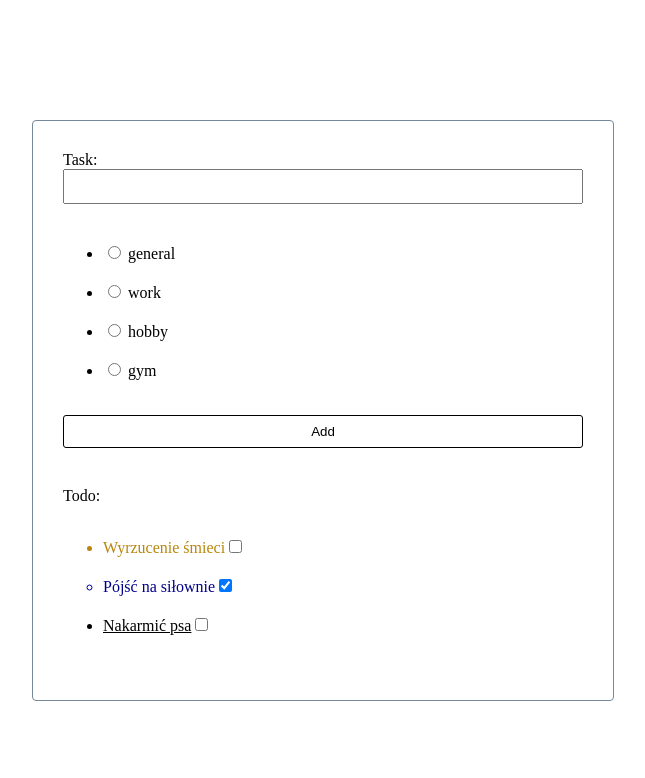
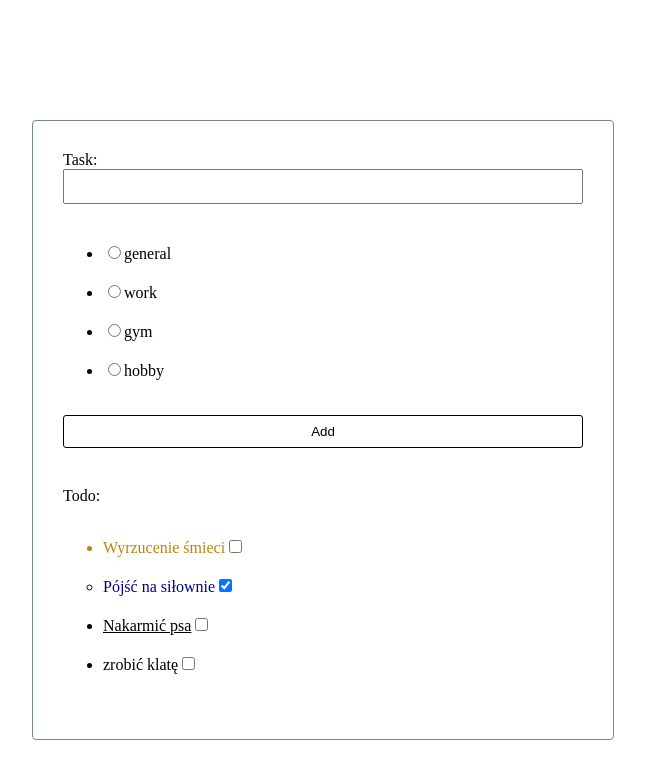
Before and after one commit to wiktornobis/TS-Learn-, a website with bundled scripts: page index.html in a window 1280 px wide. Shown: the whole page, without its empty margins (317-962 px from the left). Built offline with nearby package versions, Linux system fonts and the light colour scheme.

Commit message:
add categories to tasks - ts

```diff
--- a/index.html
+++ b/index.html
@@ -13,42 +13,6 @@
         <label for="name">Task:</label>
         <input type="text" id="name" />
         <ul class="categories">
-            <li>
-                <input
-                    type="radio"
-                    name="category"
-                    value="general"
-                    id="category-general"
-                />
-                <label for="category-general">general</label>
-            </li>
-              <li>
-                <input
-                    type="radio"
-                    name="category"
-                    value="work"
-                    id="category-work"
-                />
-                <label for="category-work">work</label>
-            </li>
-              <li>
-                <input
-                    type="radio"
-                    name="category"
-                    value="hobby"
-                    id="category-hobby"
-                />
-                <label for="category-hobby">hobby</label>
-            </li>
-              <li>
-                <input
-                    type="radio"
-                    name="category"
-                    value="gym"
-                    id="category-gym"
-                />
-                <label for="category-gym">gym</label>
-            </li>
         </ul>
         <button>Add</button>
         <p>Todo:</p>
--- a/src/app.ts
+++ b/src/app.ts
@@ -2,14 +2,18 @@
 const taskNameInputElement: HTMLInputElement = document.querySelector("#name");
 const addButtonElement: HTMLButtonElement = document.querySelector("button")
 const tasksContainerElement: HTMLElement = document.querySelector(".tasks");
+const categoriesContainerElement: HTMLElement = document.querySelector(".categories")
 
+let selectedCategory: Category;
+
+type Category = "general" | "work" | "hobby" | "gym";
 interface Task {
     name: string;
     done: boolean;
-    category?: string;
+    category?: Category;
 }
 
-const categories: string[] = ["general", "work", "gym", "hobby"];
+const categories: Category[] = ["general", "work", "gym", "hobby"];
 
 const tasks: Task[] = [
     {
@@ -61,13 +65,37 @@ const render = () => {
     })
 }
 
+const renderCategories = () => {
+    categories.forEach(category => {
+        const categoryElement: HTMLElement = document.createElement("li");
+
+        const radioInputElement: HTMLInputElement = document.createElement("input");
+        radioInputElement.type = "radio";
+        radioInputElement.name = "category";
+        radioInputElement.value = category;
+        radioInputElement.id = `category-${category}`;
+        radioInputElement.addEventListener("change", () => {
+           selectedCategory = category;
+        });
+
+        const labelElement: HTMLLabelElement = document.createElement("label");
+        labelElement.setAttribute("for", `category-${category}`)
+        labelElement.innerText = category;
+
+        categoryElement.appendChild(radioInputElement);
+        categoryElement.appendChild(labelElement);
+
+        categoriesContainerElement.appendChild(categoryElement);
+    })
+}
 const addTask = (task: Task) => {
     tasks.push(task);
 }
 addButtonElement.addEventListener("click", (e: Event) => {
     e.preventDefault();
-    addTask({name: taskNameInputElement.value, done: false});
+    addTask({name: taskNameInputElement.value, done: false, category: selectedCategory});
     render();
 })
-
+addTask({name: "zrobić klatę", done: false, category: selectedCategory})
+renderCategories();
 render();
```
